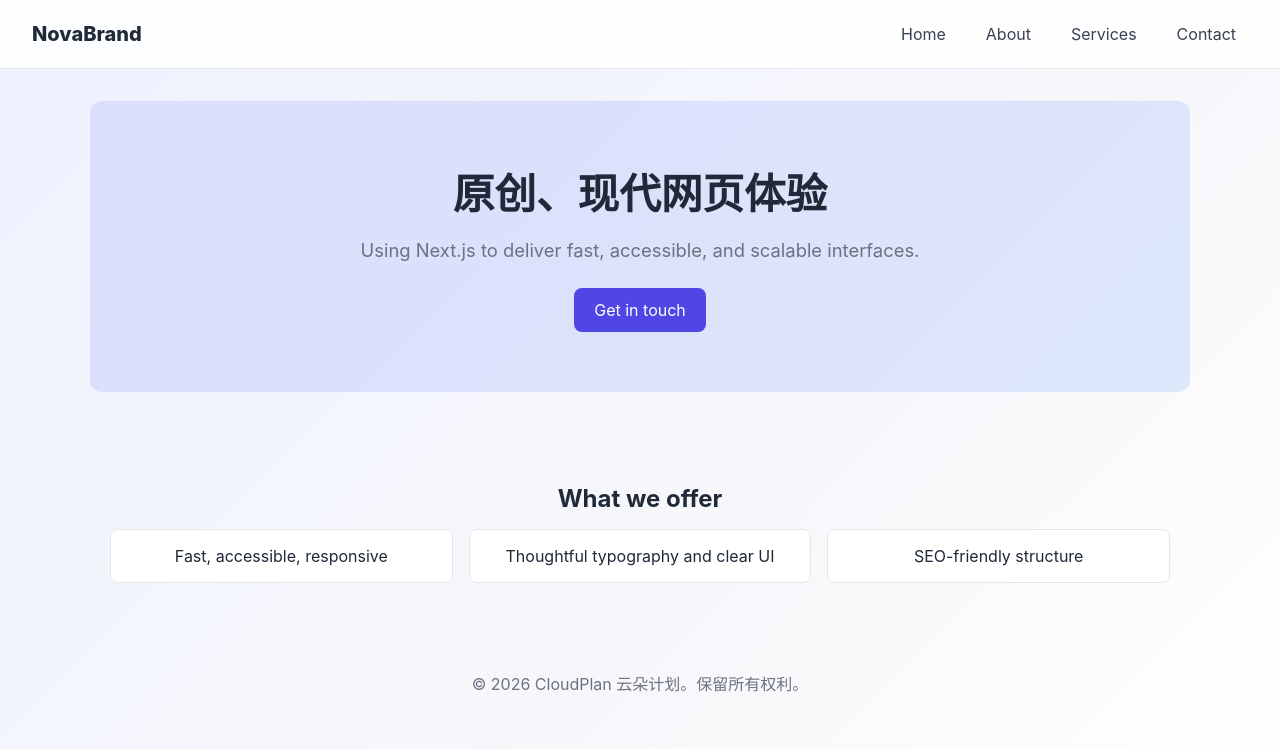
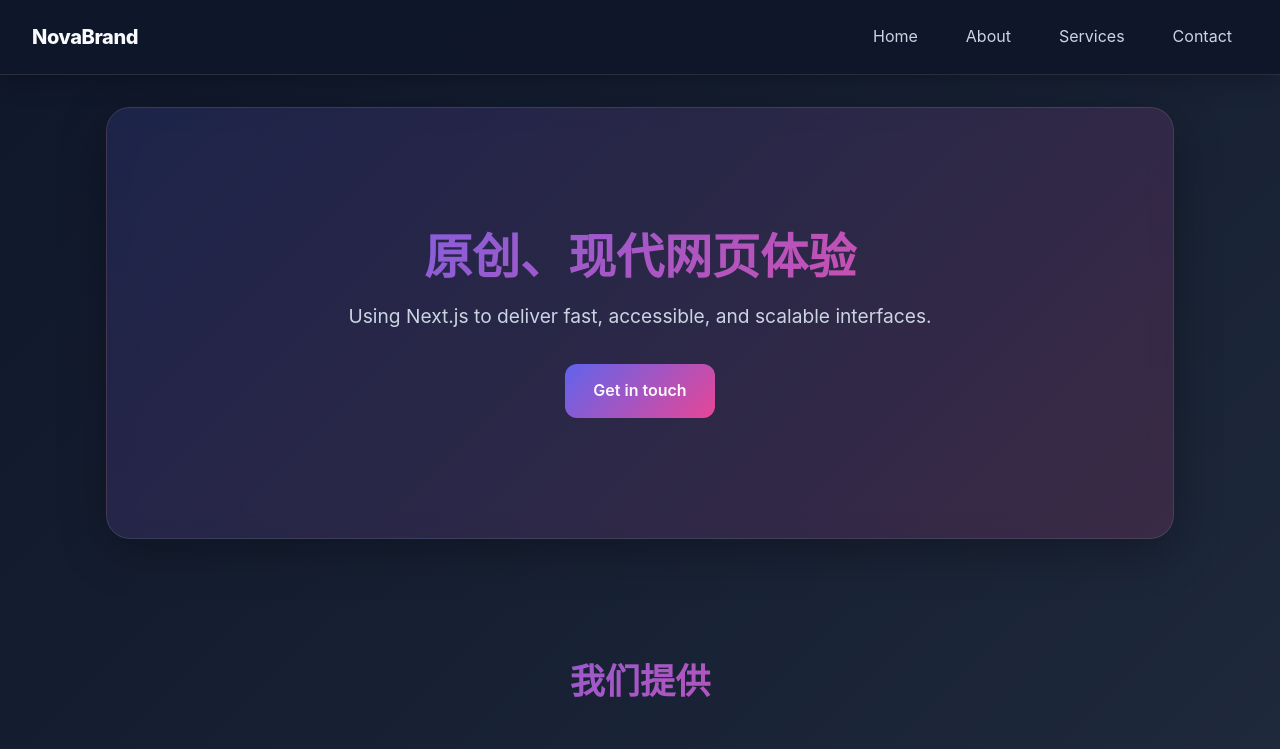
Before and after one commit to cloud-cottage/yunduo, a Next.js app: page / in a window 1280 px wide. Shown: the top 749 px of the page. Built offline with nearby package versions, Linux system fonts and the light colour scheme.

Commit message:
refactor: UI 升级为类似 moblinks 的现代深色渐变风格，带卡片、动画与悬停效果

```diff
--- a/components/Features.js
+++ b/components/Features.js
@@ -1,11 +1,20 @@
 export default function Features() {
   return (
     <section className="features" aria-label="Features">
-      <h2>What we offer</h2>
+      <h2>我们提供</h2>
       <div className="feature-grid">
-        <div className="feature">Fast, accessible, responsive</div>
-        <div className="feature">Thoughtful typography and clear UI</div>
-        <div className="feature">SEO-friendly structure</div>
+        <div className="feature">
+          <h3>极速响应</h3>
+          <p>轻量架构与智能加载，确保跨设备流畅体验。</p>
+        </div>
+        <div className="feature">
+          <h3>精致排版与清晰 UI</h3>
+          <p>由设计师打造的视觉语言，让信息一目了然。</p>
+        </div>
+        <div className="feature">
+          <h3>对 SEO 友好的结构</h3>
+          <p>语义化 HTML 与静态生成助力搜索引擎收录。</p>
+        </div>
       </div>
     </section>
   );
--- a/styles/globals.css
+++ b/styles/globals.css
@@ -1,30 +1,188 @@
 :root {
-  --bg: #f7f7fb;
-  --text: #1f2937;
-  --muted: #6b7280;
-  --primary: #4f46e5;
+  --primary: #6366f1;
+  --primary-dark: #4f46e5;
+  --accent: #ec4899;
+  --bg-gradient-start: #0f172a;
+  --bg-gradient-end: #1e293b;
+  --card-bg: rgba(255, 255, 255, 0.03);
+  --card-border: rgba(255, 255, 255, 0.1);
+  --text-primary: #f8fafc;
+  --text-secondary: #cbd5e1;
+  --navbar-bg: rgba(15, 23, 42, 0.85);
+  --hover-bg: rgba(99, 102, 241, 0.2);
 }
 * { box-sizing: border-box; }
-html, body, #__next { height: 100%; }
+html, body, #__next { height: 100%; scroll-behavior: smooth; }
 body {
   margin: 0;
   font-family: -apple-system, BlinkMacSystemFont, "Segoe UI", Roboto, Inter, "Helvetica Neue", Arial, sans-serif;
-  background: linear-gradient(135deg, #eef2ff 0%, #f7f7fb 60%, #fff 100%);
-  color: var(--text);
+  background: linear-gradient(135deg, var(--bg-gradient-start), var(--bg-gradient-end));
+  color: var(--text-primary);
+  line-height: 1.6;
 }
-.navbar { display:flex; justify-content: space-between; align-items:center; padding: 1rem 2rem; background: rgba(255,255,255,0.9); border-bottom: 1px solid #e5e7eb; position: sticky; top: 0; z-index: 10; }
-.brand a { text-decoration: none; color: inherit; font-weight: 800; font-size: 1.25rem; }
+a { color: var(--primary); text-decoration: none; transition: color 0.2s; }
+a:hover { color: var(--accent); }
+h1, h2, h3 { font-weight: 700; line-height: 1.2; }
+
+/* Navbar */
+.navbar {
+  display: flex;
+  justify-content: space-between;
+  align-items: center;
+  padding: 1rem 2rem;
+  background: var(--navbar-bg);
+  backdrop-filter: blur(16px);
+  -webkit-backdrop-filter: blur(16px);
+  border-bottom: 1px solid var(--card-border);
+  position: sticky;
+  top: 0;
+  z-index: 50;
+  transition: background 0.3s, box-shadow 0.3s;
+}
+.navbar:hover {
+  background: rgba(15, 23, 42, 0.95);
+  box-shadow: 0 4px 24px rgba(0, 0, 0, 0.25);
+}
+.brand a {
+  text-decoration: none;
+  color: var(--text-primary);
+  font-weight: 800;
+  font-size: 1.25rem;
+  letter-spacing: -0.02em;
+  transition: opacity 0.2s;
+}
+.brand a:hover { opacity: 0.8; }
 .navlinks { display: flex; gap: 1rem; }
-.navlinks a { color: #374151; text-decoration: none; padding: .5rem .75rem; border-radius: 6px; }
-.navlinks a:hover { background: #f3f4f6; }
-.hero { padding: 60px 20px; text-align: center; margin: 2rem auto; max-width: 1100px; border-radius: 12px; background: linear-gradient(135deg, rgba(99,102,241,.15), rgba(59,130,246,.15)); }
-.hero h1 { font-size: 2.6rem; margin: 0 0 0.75rem; }
-.hero p { color: var(--muted); font-size: 1.15rem; }
-.button { display: inline-block; padding: 12px 20px; background: var(--primary); color: white; border-radius: 8px; text-decoration: none; margin-top: 8px; }
-.features { padding: 40px 20px; max-width: 1100px; margin: 0 auto; }
-.features h2 { text-align: center; margin-bottom: 1rem; }
-.feature-grid { display: grid; grid-template-columns: repeat(3, 1fr); gap: 1rem; }
-.feature { padding: 1rem; border: 1px solid #e5e7eb; border-radius: 8px; background: #fff; text-align: center; }
-.site-footer { padding: 2rem; text-align: center; color: var(--muted); }
-@media (max-width: 900px) { .feature-grid { grid-template-columns: repeat(2, 1fr); } }
-@media (max-width: 600px) { .navlinks { display: none; } .feature-grid { grid-template-columns: 1fr; } .hero { padding: 40px 20px; } .hero h1 { font-size: 2rem; } }
+.navlinks a {
+  color: var(--text-secondary);
+  padding: 0.5rem 1rem;
+  border-radius: 12px;
+  transition: background 0.2s, color 0.2s, transform 0.2s;
+}
+.navlinks a:hover {
+  background: var(--hover-bg);
+  color: var(--text-primary);
+  transform: translateY(-2px);
+}
+
+/* Hero */
+.hero {
+  padding: 120px 20px;
+  text-align: center;
+  margin: 2rem auto;
+  max-width: 1100px;
+  border-radius: 24px;
+  background: linear-gradient(135deg, rgba(99, 102, 241, 0.15), rgba(236, 72, 153, 0.15));
+  backdrop-filter: blur(12px);
+  border: 1px solid var(--card-border);
+  box-shadow: 0 12px 48px rgba(0, 0, 0, 0.3);
+  transition: transform 0.3s, box-shadow 0.3s;
+  animation: fadeInUp 0.9s ease-out;
+}
+.hero:hover {
+  transform: translateY(-4px);
+  box-shadow: 0 16px 64px rgba(0, 0, 0, 0.4);
+}
+.hero h1 {
+  font-size: 3rem;
+  margin: 0 0 1rem;
+  background: linear-gradient(135deg, var(--primary), var(--accent));
+  -webkit-background-clip: text;
+  -webkit-text-fill-color: transparent;
+  background-clip: text;
+  animation: fadeIn 1.2s ease-out;
+}
+.hero p {
+  color: var(--text-secondary);
+  font-size: 1.2rem;
+  max-width: 640px;
+  margin: 0 auto 2rem;
+  animation: fadeIn 1.5s ease-out;
+}
+.button {
+  display: inline-block;
+  padding: 14px 28px;
+  background: linear-gradient(135deg, var(--primary), var(--accent));
+  color: white;
+  font-weight: 600;
+  font-size: 1rem;
+  border-radius: 12px;
+  text-decoration: none;
+  transition: transform 0.2s, box-shadow 0.2s, opacity 0.2s;
+  animation: pulse 2s infinite;
+}
+.button:hover {
+  transform: translateY(-2px);
+  box-shadow: 0 8px 24px rgba(236, 72, 153, 0.4);
+  opacity: 0.9;
+}
+.button:active { transform: translateY(0); }
+
+/* Features */
+.features { padding: 60px 20px; max-width: 1200px; margin: 0 auto; }
+.features h2 { text-align: center; font-size: 2.2rem; margin-bottom: 3rem; background: linear-gradient(135deg, var(--primary), var(--accent)); -webkit-background-clip: text; -webkit-text-fill-color: transparent; background-clip: text; }
+.feature-grid {
+  display: grid;
+  grid-template-columns: repeat(3, 1fr);
+  gap: 1.5rem;
+  animation: fadeInUp 1s ease-out 0.2s both;
+}
+.feature {
+  padding: 2rem;
+  background: var(--card-bg);
+  border: 1px solid var(--card-border);
+  border-radius: 16px;
+  text-align: center;
+  transition: transform 0.2s, box-shadow 0.2s, background 0.2s;
+}
+.feature:hover {
+  transform: translateY(-4px);
+  box-shadow: 0 12px 32px rgba(0, 0, 0, 0.25);
+  background: rgba(99, 102, 241, 0.1);
+}
+.feature h3 { font-size: 1.2rem; margin-top: 0; margin-bottom: 0.5rem; }
+.feature p { color: var(--text-secondary); }
+
+/* Footer */
+.site-footer {
+  padding: 3rem 2rem;
+  text-align: center;
+  color: var(--text-secondary);
+  border-top: 1px solid var(--card-border);
+  margin-top: 4rem;
+}
+.site-footer p { margin: 0; font-size: 0.9rem; }
+
+/* Common utility */
+main { max-width: 1100px; margin: 0 auto; padding: 2rem; }
+section { margin-bottom: 3rem; }
+h1 { font-size: 2.8rem; }
+h2 { font-size: 2.2rem; }
+h3 { font-size: 1.4rem; }
+
+/* Animations */
+@keyframes fadeIn {
+  from { opacity: 0; }
+  to { opacity: 1; }
+}
+@keyframes fadeInUp {
+  from { opacity: 0; transform: translateY(24px); }
+  to { opacity: 1; transform: translateY(0); }
+}
+@keyframes pulse {
+  0%, 100% { opacity: 1; }
+  50% { opacity: 0.8; }
+}
+
+/* Responsive */
+@media (max-width: 900px) {
+  .feature-grid { grid-template-columns: repeat(2, 1fr); }
+  .hero h1 { font-size: 2.5rem; }
+}
+@media (max-width: 600px) {
+  .navlinks { display: none; }
+  .feature-grid { grid-template-columns: 1fr; }
+  .hero { padding: 80px 20px; }
+  .hero h1 { font-size: 2rem; }
+  .hero p { font-size: 1rem; }
+}
```
Also changed, not shown: pages/about.js (+19 -3 lines), pages/contact.js (+22 -18 lines), pages/services.js (+19 -7 lines).
